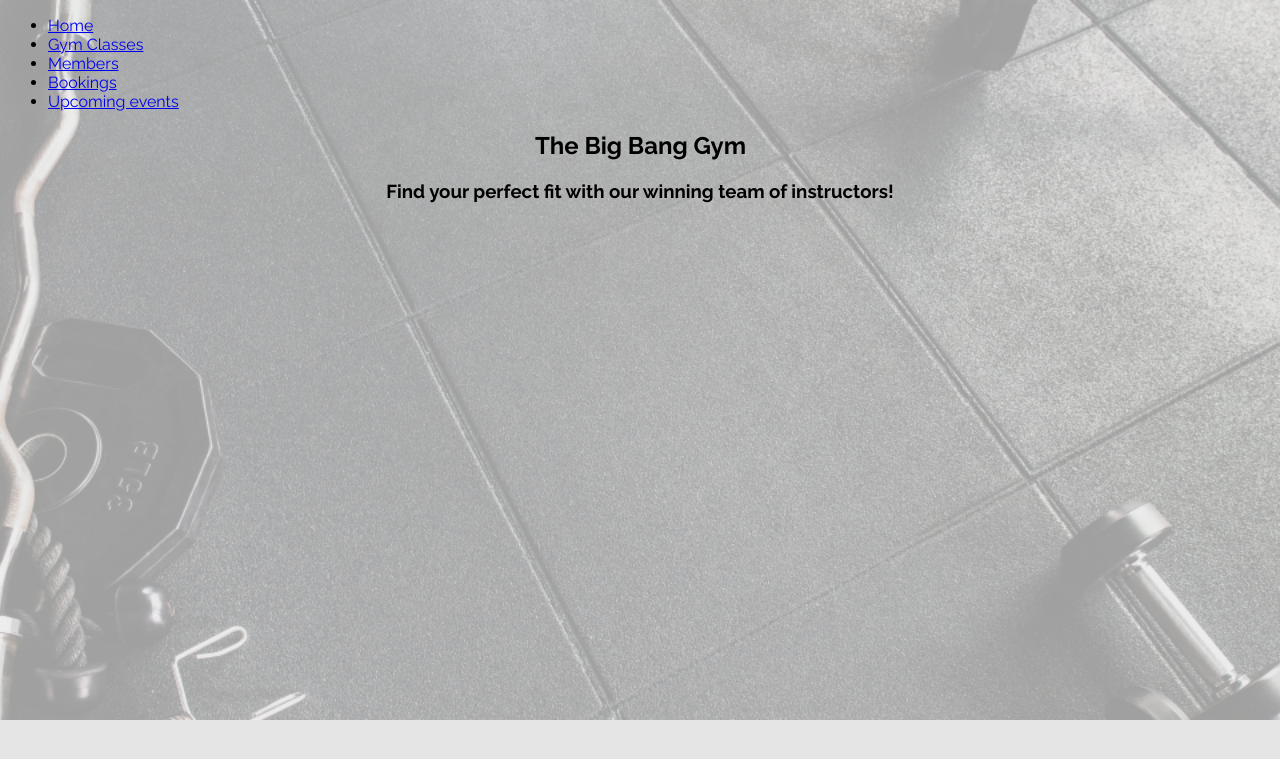
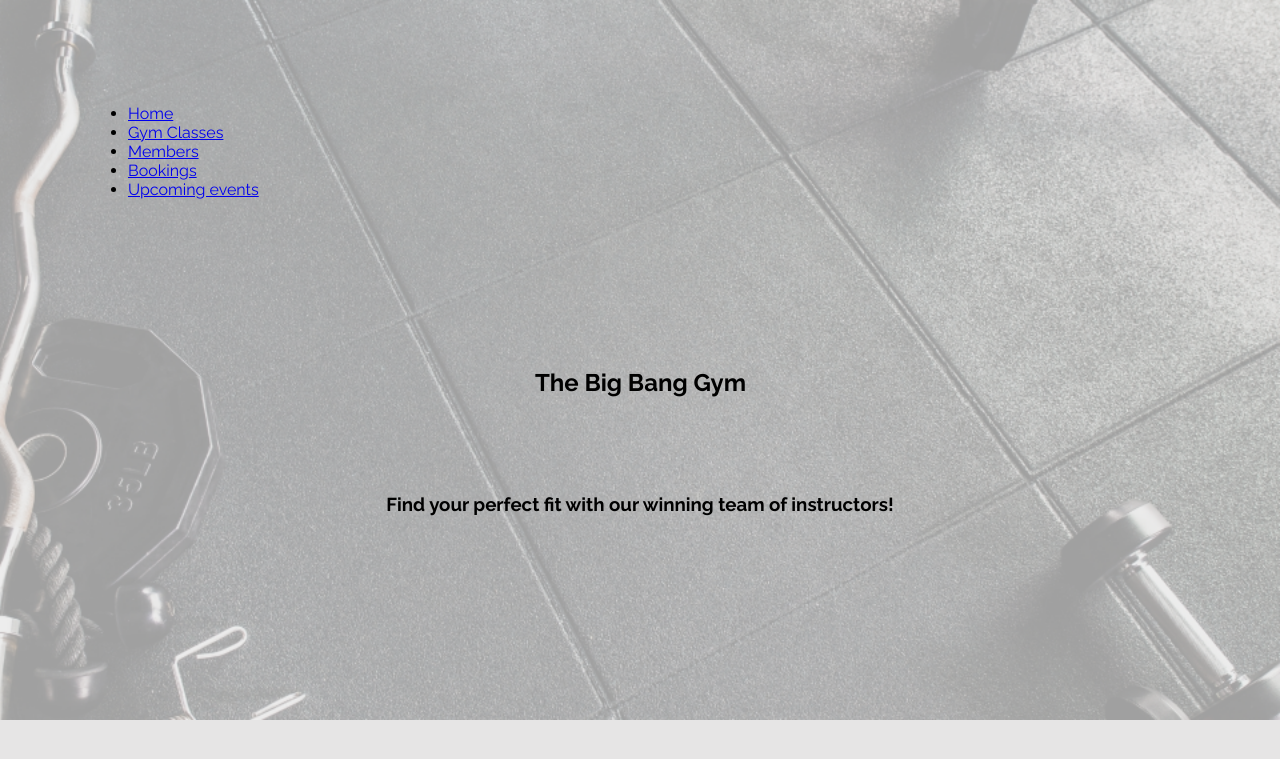
Before and after one commit to Guilhermelsnunes/the_big_bang_gym, a Flask app: page / in a window 1280 px wide. Shown: the top 759 px of the page. Run offline with Flask 2, Linux system fonts and the light colour scheme.

Commit message:
css update4

```diff
--- a/static/css/style.css
+++ b/static/css/style.css
@@ -1,3 +1,8 @@
+main {
+    text-align:left;
+    padding: 80px;
+}
+
 body, select, input{
     font-family: 'Raleway', sans-serif;
 }
```
Also changed, not shown: templates/index.html (+11 -0 lines).
